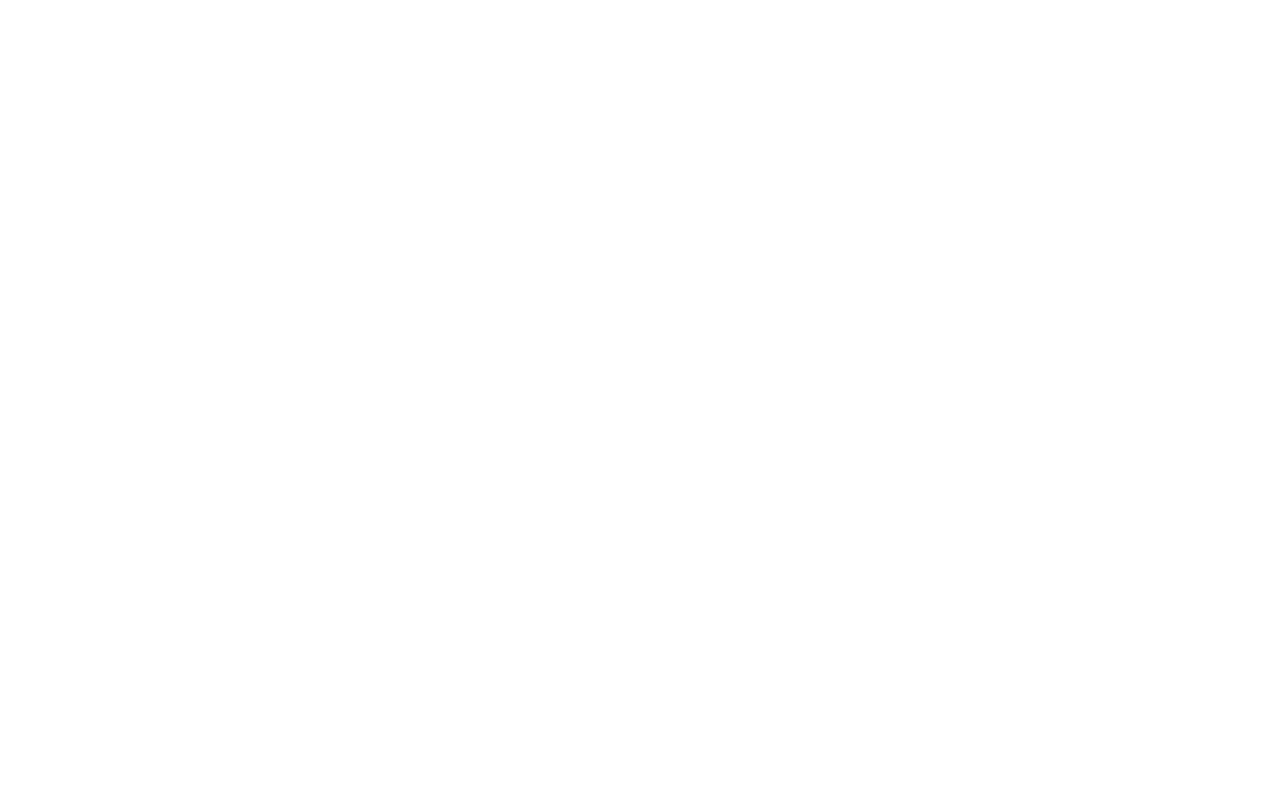
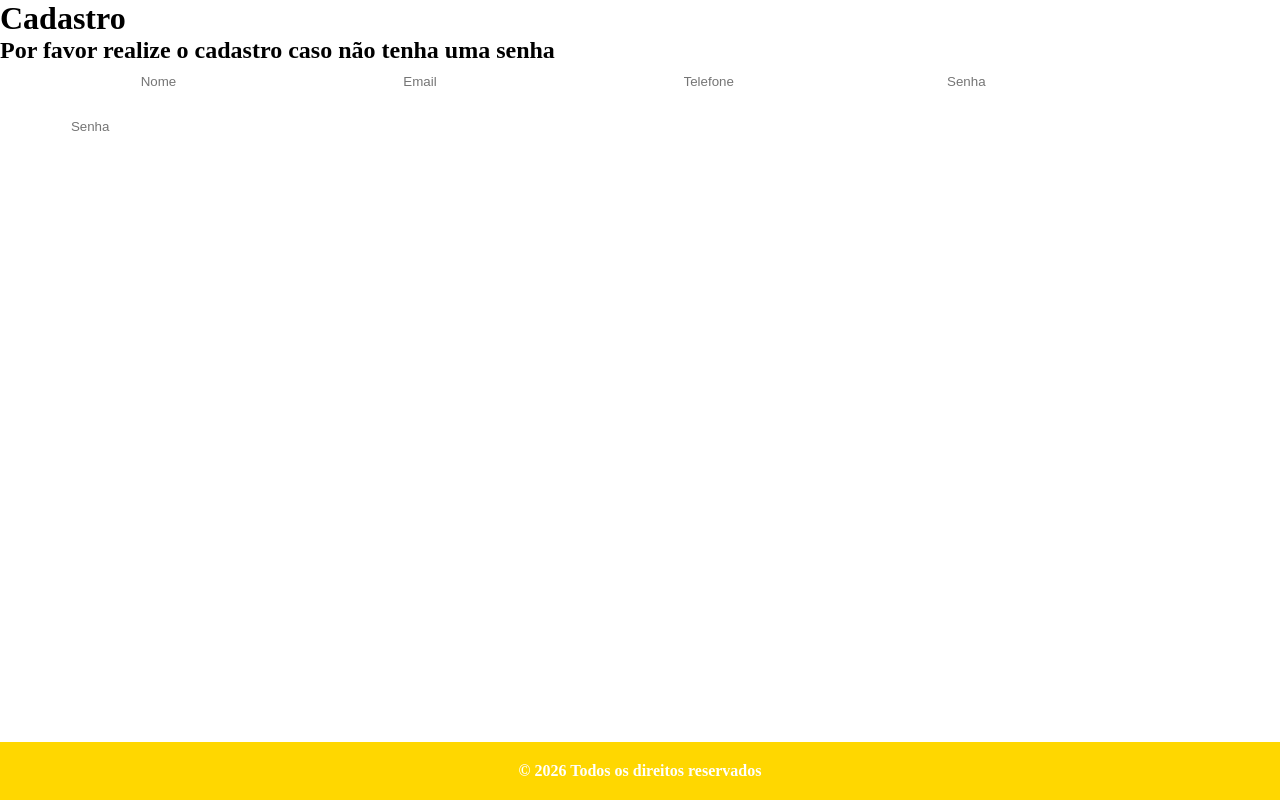
Before and after one commit to Ryang114/gerenciador-barbearia-frontend, a React app: page /cadastro in a window 1280 px wide. Before the commit this address had no page. Built offline with nearby package versions, Linux system fonts and the light colour scheme; the HTML template or start-up script is replaced by a standard one.

Commit message:
Criando a pagina de cadastro

```diff
--- a/src/App.jsx
+++ b/src/App.jsx
@@ -2,12 +2,14 @@
 import './App.css'
 import Login from './pages/login'
 import { Navigate,Routes,Route } from 'react-router-dom'
+import Cadastro from './pages/cadastro'
 
 function App() {
   return (
     <Routes>
       <Route path='/' element={<Navigate to='/login' />} />
       <Route path='/login' element={<Login />} />
+      <Route path='/cadastro' element={<Cadastro/>} />
     </Routes>
   )
 }
--- /dev/null
+++ b/src/pages/cadastro.jsx
@@ -0,0 +1,27 @@
+import Footer from "../components/footer"
+import "./cadastro.css"
+function Cadastro() {
+    return (
+        <main className="cadastro_container">
+            <header className="cadastro_cabecalho">
+                <h1 className="titulo_cadastro">Cadastro</h1>
+                <h2 className="subtitulo_cadastro">Por favor realize o cadastro caso não tenha uma senha</h2>
+            </header>
+            <form className="casdastro-form">
+                <span>Nome Completo:</span>
+                <input type="text" placeholder="Nome"/>
+                <span>Email:</span>
+                <input type="email" placeholder="Email" />
+                <span>Telefone:</span>
+                <input type="tel"  placeholder="Telefone"/>
+                <span>Senha:</span>
+                <input type="password" placeholder="Senha" />
+                <span>Corfirme sua senha:</span>
+                <input type="password" placeholder="Senha" />
+            </form>
+            <Footer />
+        </main>
+    )
+}
+
+export default Cadastro
```
Also changed, not shown: src/pages/cadastro.css (added).
